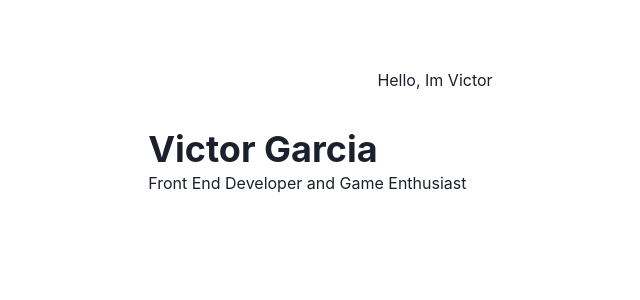
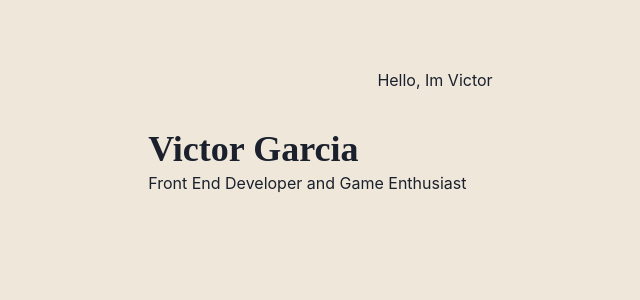
Before and after one commit to vgarmes/nextjs-chakra-homepage, a Next.js app: page / in a window 1280 px wide. Shown: the top 300 px of the page, without its empty margins (205-845 px from the left). Built offline with nearby package versions, Linux system fonts and the light colour scheme.

Commit message:
create extended theme

```diff
--- /dev/null
+++ b/styles/variables.css
@@ -0,0 +1,11 @@
+body.chakra-ui-light {
+  --color-text: var(--chakra-colors-gray-200);
+  --color-background: hsl(0, 0%, 100%);
+  --color-inactive-link: var(--chakra-colors-gray-200);
+}
+
+body.chakra-ui-dark {
+  --color-text: var(--chakra-colors-whiteAlpha-900);
+  --color-background: hsl(240, 4%, 13%);
+  --color-inactive-link: var(--chakra-colors-whiteAlpha-900);
+}
--- /dev/null
+++ b/theme/colors.ts
@@ -0,0 +1,12 @@
+import { Colors } from '@chakra-ui/theme'
+
+const colors: Colors = {
+  black: '#16161D',
+  background: {
+    light: '#f0e7db',
+    dark: '#202023'
+  },
+  glassTeal: '#88ccca'
+}
+
+export default colors
--- /dev/null
+++ b/theme/components/heading.ts
@@ -0,0 +1,17 @@
+import { ComponentStyleConfig } from '@chakra-ui/theme'
+
+const Heading: ComponentStyleConfig = {
+  variants: {
+    'section-title': {
+      textDecoration: 'underline',
+      fontSize: 20,
+      textUnderlineOffset: 6,
+      textDecorationColor: '#525252',
+      textDecorationThickness: 4,
+      marginTop: 3,
+      marginBottom: 4
+    }
+  }
+}
+
+export default Heading
--- /dev/null
+++ b/theme/components/index.ts
@@ -0,0 +1,4 @@
+import Heading from './heading'
+import Link from './link'
+
+export { Heading, Link }
--- /dev/null
+++ b/theme/components/link.ts
@@ -0,0 +1,11 @@
+import { ComponentStyleConfig } from '@chakra-ui/theme'
+import { mode } from '@chakra-ui/theme-tools'
+
+const Link: ComponentStyleConfig = {
+  baseStyle: props => ({
+    color: mode('#3d7aed', '#ff63c3')(props),
+    textUnderlineOffset: 3
+  })
+}
+
+export default Link
--- /dev/null
+++ b/theme/fonts.ts
@@ -0,0 +1,6 @@
+const fonts = {
+  mono: `'Menlo', monospace`,
+  heading: "'M PLUS Rounded 1c'"
+}
+
+export default fonts
--- a/theme.tsx
+++ b/theme/index.tsx
@@ -1,7 +1,9 @@
-import { extendTheme, ThemeConfig } from '@chakra-ui/react'
+import { extendTheme, ThemeConfig, ThemeOverride } from '@chakra-ui/react'
 import { createBreakpoints } from '@chakra-ui/theme-tools'
-
-const fonts = { mono: `'Menlo', monospace` }
+import fonts from './fonts'
+import styles from './styles'
+import colors from './colors'
+import { Heading, Link } from './components'
 
 const breakpoints = createBreakpoints({
   sm: '40em',
@@ -15,13 +17,16 @@ const config: ThemeConfig = {
   useSystemColorMode: false
 }
 
-const theme = extendTheme({
+const overrides: ThemeOverride = {
   config,
-  colors: {
-    black: '#16161D'
-  },
+  styles,
+  colors,
   fonts,
   breakpoints,
+  components: {
+    Heading,
+    Link
+  },
   icons: {
     logo: {
       path: (
@@ -42,6 +47,6 @@ const theme = extendTheme({
       viewBox: '0 0 3000 3163'
     }
   }
-})
+}
 
-export default theme
+export default extendTheme(overrides)
--- /dev/null
+++ b/theme/styles.ts
@@ -0,0 +1,11 @@
+import { Styles, mode } from '@chakra-ui/theme-tools'
+
+const styles: Styles = {
+  global: props => ({
+    body: {
+      bg: mode('background.light', 'background.dark')(props)
+    }
+  })
+}
+
+export default styles
```
